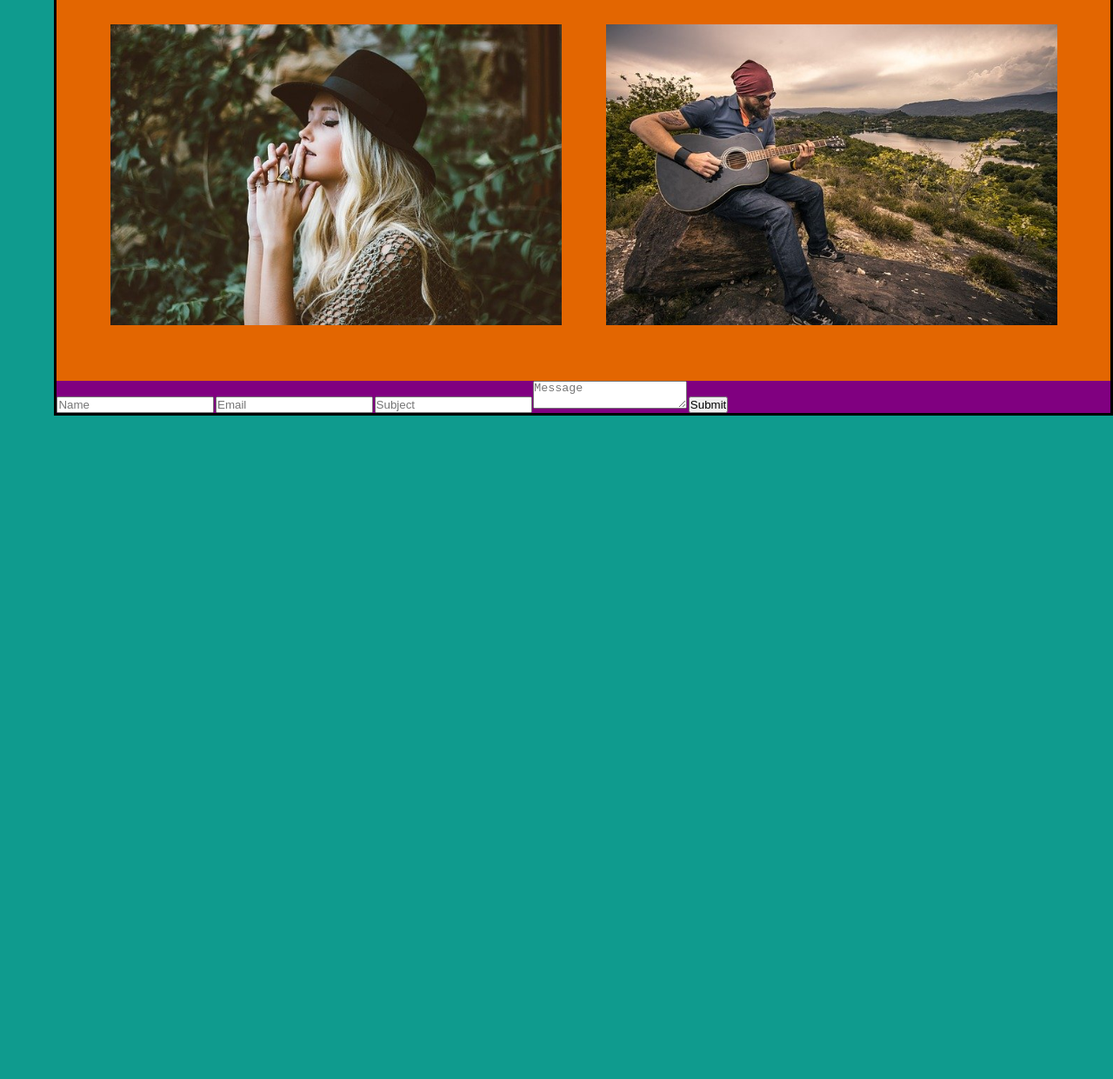
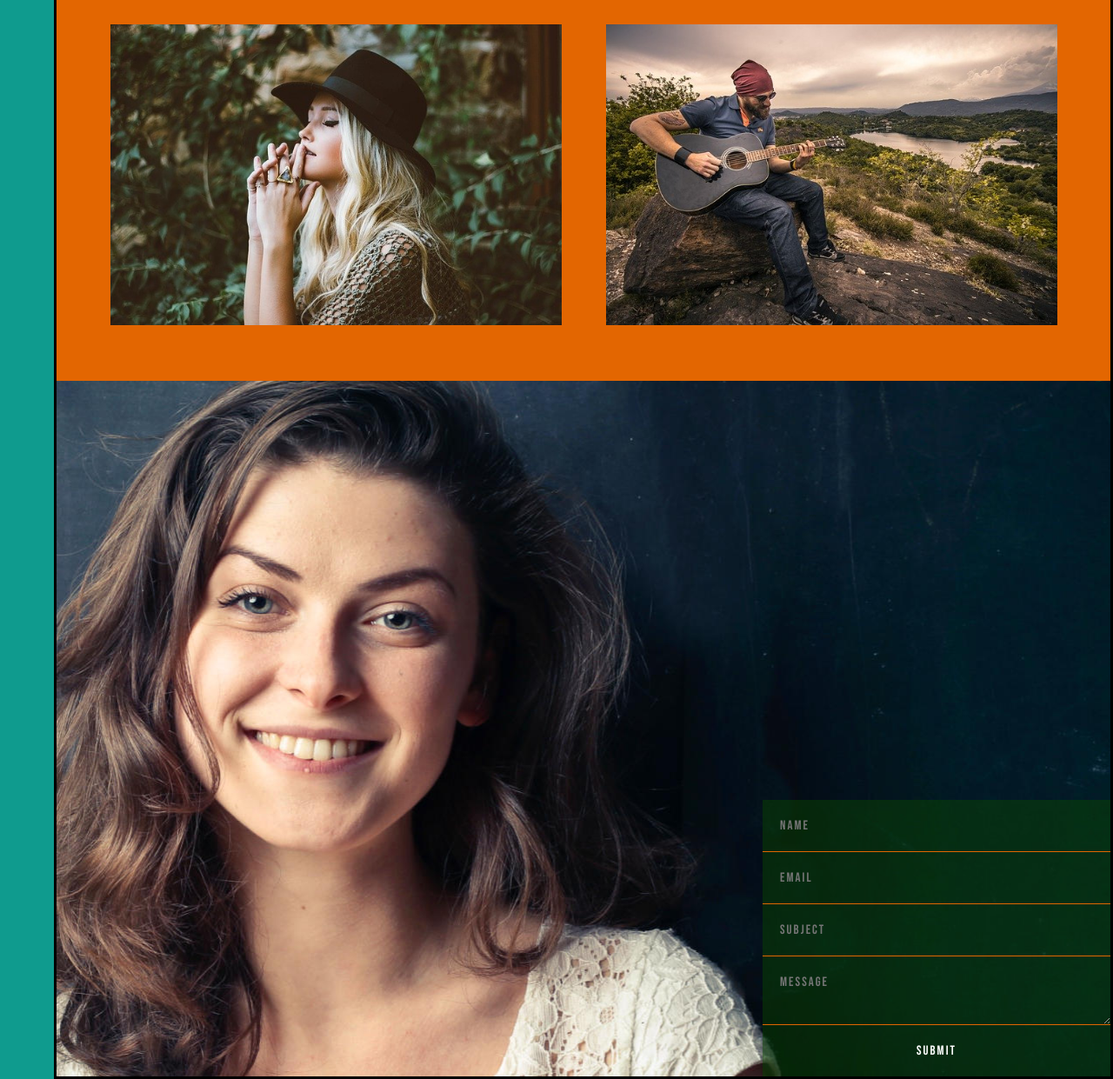
Before and after one commit to MarcoVMontoya1989/portfoliotemplate, a website: page index.html in a window 1280 px wide. Shown: the part 4712-5953 px from the top of the page at 87% size. Before the commit the page ends 5190 px from the top, so only its background shows below. Drawn offline with nearby package versions, Linux system fonts and the light colour scheme; files that its build step writes are made by us from their sources; a web font is replaced by a local one.

Commit message:
feat: contact form styles

```diff
--- a/sass/base.scss
+++ b/sass/base.scss
@@ -12,3 +12,4 @@
 @import "services";
 @import "skills";
 @import "testimonials";
+@import "contactForm";
--- /dev/null
+++ b/sass/contactForm.scss
@@ -0,0 +1,38 @@
+#contact {
+  height: 100vh;
+  background-image: url("../img/full-bg-03.jpg");
+
+  display: flex;
+  justify-content: flex-end;
+  align-items: flex-end;
+
+  @media (min-width: 460px) {
+    background-position: 10% 5%;
+  }
+
+  .contact__ {
+    &form {
+      flex-basis: 40rem;
+
+      display: flex;
+      flex-direction: column;
+      background-color: $tertiary-color-m;
+
+      input, textarea {
+        color: white;
+        font-family: 'Bebas Neue', 'Klee One', 'Open Sans', 'sans-serif', cursive;
+        font-size: 1.5rem;
+        letter-spacing: 0.2rem;
+        padding: 2rem;
+        background: transparent;
+        border: none;
+        border-bottom: $secondary-color solid 0.1rem;
+      }
+
+      input[type="submit"] {
+        border: none;
+        cursor: pointer;
+      }
+    }
+  }
+}
--- a/sass/services.scss
+++ b/sass/services.scss
@@ -65,7 +65,7 @@
       }
 
       .services--para {
-        font-size: calc(0.8rem + 1.5vw);
+        @include fontSizeCalculationSM
       }
     }
   }
```
